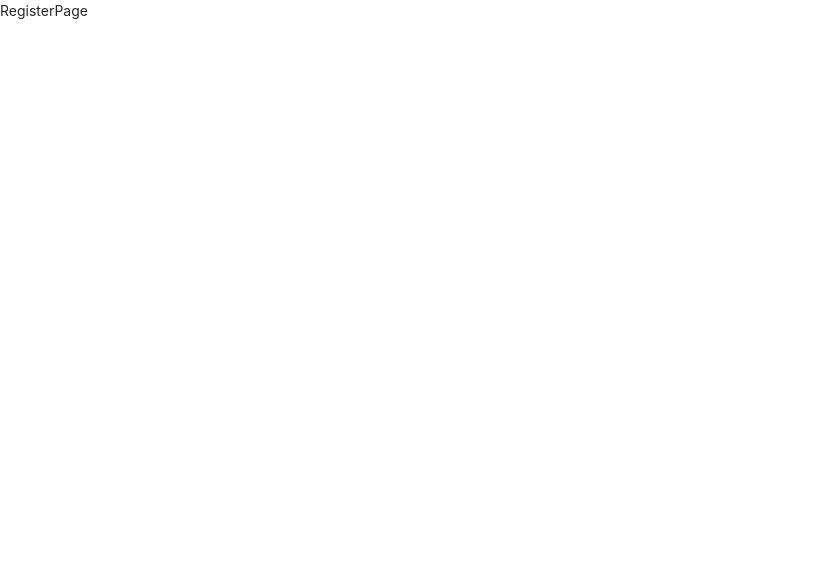
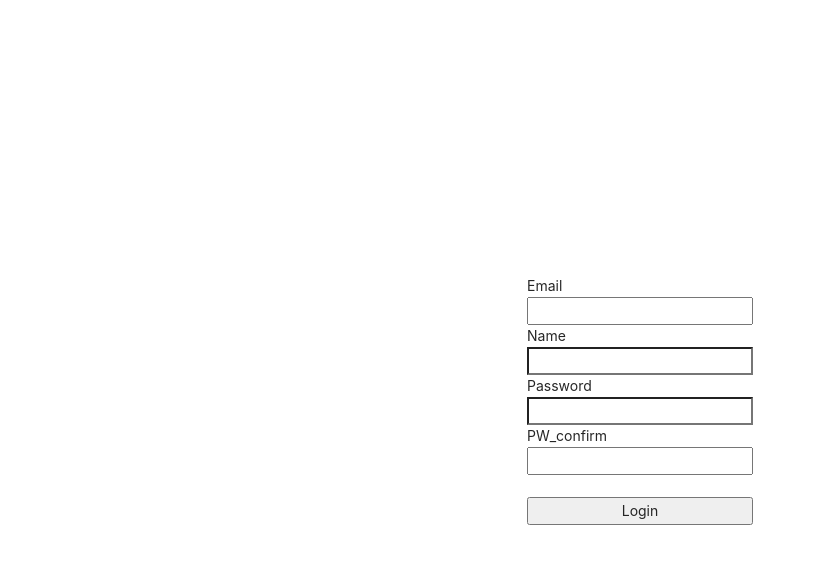
Before and after one commit to aurpo1/movie-app, a React (Create React App) app in the folder client/: page /register in a window 1280 px wide. Shown: the top 564 px of the page, without its empty margins (0-815 px from the left). Built offline with nearby package versions, Linux system fonts and the light colour scheme.

Commit message:
회원가입 미해결

```diff
--- a/client/src/_actions/types.js
+++ b/client/src/_actions/types.js
@@ -1 +1,2 @@
 export const LOGIN_USER = "login_user";
+export const REGISTER_USER = "register_user";
--- a/client/src/_actions/user_action.js
+++ b/client/src/_actions/user_action.js
@@ -1,7 +1,9 @@
 import axios from "axios";
 import {
-    LOGIN_USER
+    LOGIN_USER,
+    REGISTER_USER
 } from './types';
+
 
 export function loginUser(dataToSubmit) {
     const request = axios.post('/api/user/login', dataToSubmit)
@@ -13,3 +15,14 @@
         payload: request
     }
 }
+
+export function registerUser(dataToSubmit) {
+    const request = axios.post('/api/user/register', dataToSubmit)
+        .then(response => response.data)
+
+    //reducer로 보내기
+    return {
+        type: "REGISTER_USER",
+        payload: request
+    }
+}
--- a/client/src/_reducers/user_reducer.js
+++ b/client/src/_reducers/user_reducer.js
@@ -1,5 +1,5 @@
 import {
-    LOGIN_USER
+    LOGIN_USER, REGISTER_USER
 } from '../_actions/types';
 
 export default function UR(state = {}, action) {
@@ -7,6 +7,9 @@
         case LOGIN_USER:
             return { ...state, loginSuccess: action.payload }
             break;
+        case REGISTER_USER:
+            return { ...state, register: action.payload }
+            break;
         default:
             return state;
     }
--- a/client/src/components/views/LoginPage/LoginPage.js
+++ b/client/src/components/views/LoginPage/LoginPage.js
@@ -40,7 +40,7 @@
         }
       })
 
-    //backend로 보내기
+    //backend로 보내기 -> Redux를 안 쓰는 경우 밑의 코드가 있으면 됨
     //Axios.post('/api/user/login', body)
     //.then(response)
 
--- a/client/src/components/views/RegisterPage/RegisterPage.js
+++ b/client/src/components/views/RegisterPage/RegisterPage.js
@@ -1,9 +1,85 @@
-import React from 'react'
 
-function RegisterPage() {
+import React, { useState } from 'react';
+import { useDispatch } from 'react-redux';
+import { registerUser } from '../../../_actions/user_action';
+
+function RegisterPage(props) {
+
+  const dispatch = useDispatch();
+
+  //서버에 보내고자하는 값들
+  const [Email, setEmail] = useState("")
+  const [Name, setName] = useState("")
+  const [Password, setPassword] = useState("")
+  const [PW_confirm, setPW_confirm] = useState("")
+
+  const onEmailHandler = (event) => {
+    setEmail(event.currentTarget.value)
+  }
+
+  const onNameHandler = (event) => {
+    setName(event.currentTarget.value)
+  }
+
+  const onPasswordHandler = (event) => {
+    setPassword(event.currentTarget.value)
+  }
+
+  const onPW_confirmHandler = (event) => {
+    setPW_confirm(event.currentTarget.value)
+  }
+
+  const onSubmitHandler = (event) => {
+    event.preventDefault(); //페이지 refresh 막기 위함
+
+    if(Password !== PW_confirm) {
+      return alert('비밀번호와 비밀번호 확인이 다릅니다.')
+    }
+
+    let body = {
+      email: Email,
+      name: Name,
+      password: Password,
+    }
+
+    dispatch(registerUser(body))
+      .then(response => {
+        if(response.payload.success) {
+          props.history.push("/login")
+        } else {
+          alert('Failed to sign up')
+        }
+      })
+
+  }
+
+
   return (
-    <div>
-      RegisterPage
+    <div style={{
+      display: 'flex', justifyContent: 'center', alignItems: 'center',
+      width: '100%', height: '100vh'
+    }}>
+
+      <form style={{ display: 'flex', flexDirection: 'column'}}
+        onSubmit={onSubmitHandler}
+      >
+        <label>Email</label>
+        <input type="email" value={Email} onChange={onEmailHandler} />
+
+        <label>Name</label>
+        <input type="text" value={Name} onChange={onNameHandler} />
+
+        <label>Password</label>
+        <input type="Password" value={Password} onChange={onPasswordHandler} />
+
+        <label>PW_confirm</label>
+        <input type="PW_confirm" value={PW_confirm} onChange={onPW_confirmHandler} />
+
+        <br />
+        <button>
+          Login
+        </button>
+      </form>
     </div>
   )
 }
```
